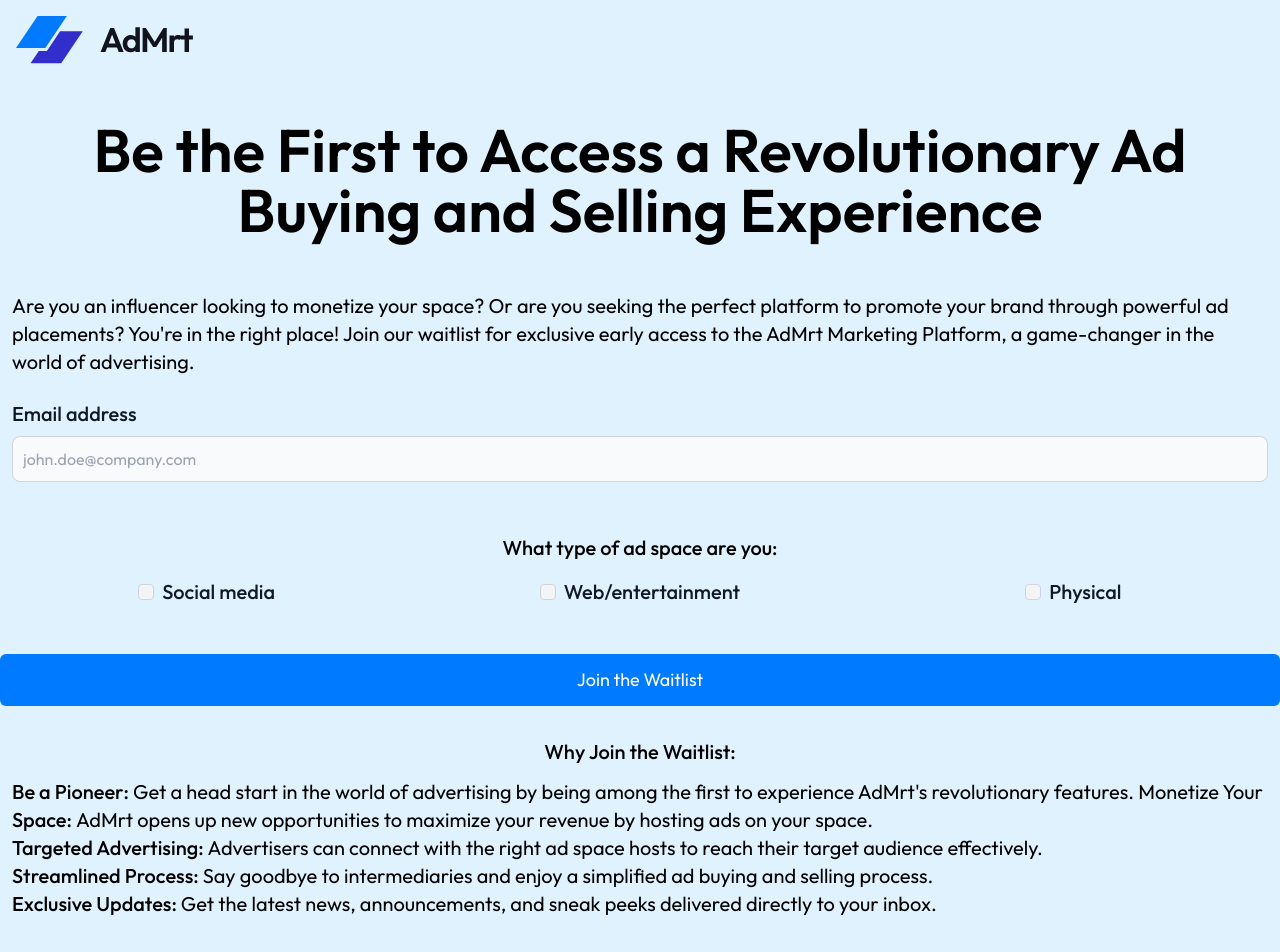
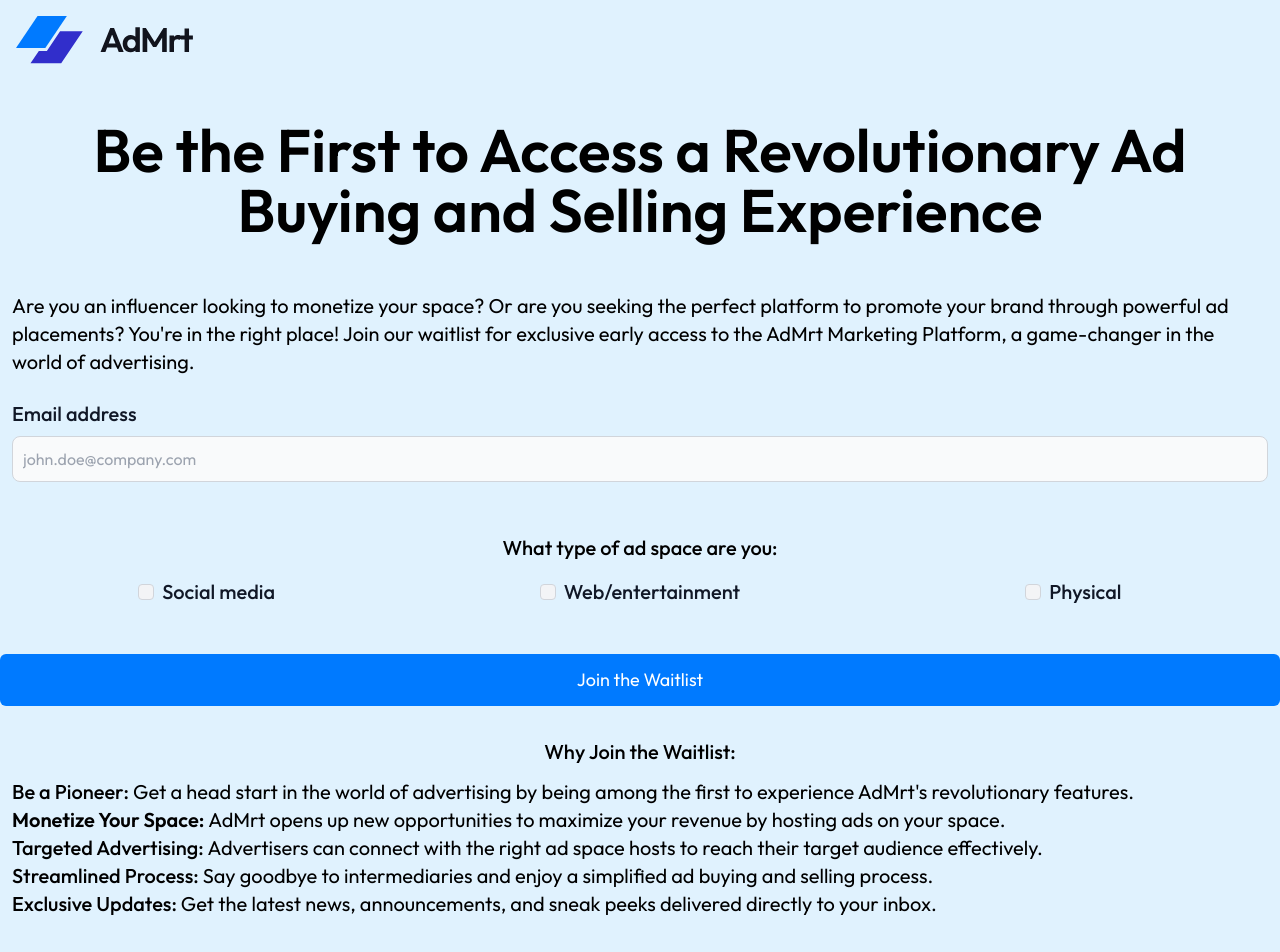
Before and after one commit to 1dodo/admrt_landing_page, a React (Create React App) app: page / in a window 1280 px wide. Shown: the top 952 px of the page. Built offline with nearby package versions, Linux system fonts and the light colour scheme.

Commit message:
some fixed

```diff
--- a/src/components/Home.jsx
+++ b/src/components/Home.jsx
@@ -51,8 +51,8 @@
 
         <div className='p-3'>
             <h1 className='text-sm md:text-xl'> <span className='font-medium'>Be a Pioneer: </span>  Get a head start in the world of advertising by being among the first to experience AdMrt's revolutionary features.
-                Monetize Your <br />
-                <span className='font-medium'>Space: </span> AdMrt opens up new opportunities to maximize your revenue by hosting ads on your space. <br />
+                <br />
+                <span className='font-semibold'> Monetize Your Space: </span> AdMrt opens up new opportunities to maximize your revenue by hosting ads on your space. <br />
                 <span className='font-medium'>Targeted Advertising: </span> Advertisers can connect with the right ad space hosts to reach their target audience effectively. <br />
                 <span className='font-medium'>Streamlined Process: </span> Say goodbye to intermediaries and enjoy a simplified ad buying and selling process. <br />
                 <span className='font-medium'>Exclusive Updates: </span> Get the latest news, announcements, and sneak peeks delivered directly to your inbox.
```
